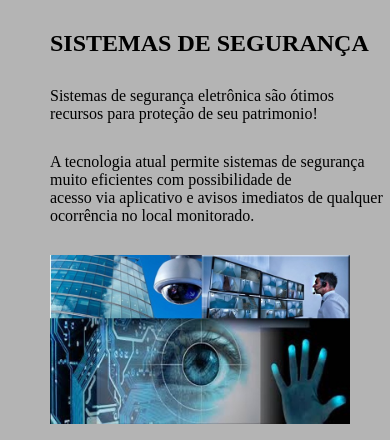
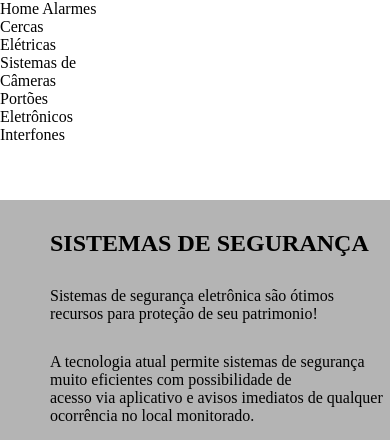
Before and after one commit to marcelo-prog/O-instalador, a PHP site: page / in a window 390 px wide. Shown: the part 152-592 px from the top of the page. Run offline with PHP 8.4, Linux system fonts and the light colour scheme.

Commit message:
01/03/21

```diff
--- a/css/style.css
+++ b/css/style.css
@@ -26,11 +26,10 @@ header .inicio h2{
 	margin-top:33px;
 }
 
-nav{
+nav {
 	width:100%;
 	height:32px;
 	background-color:gray;
-
 
 }
 
@@ -40,6 +39,13 @@ a{
 	margin-left: 70px;
 	text-decoration: none;
 
+}
+
+.mobile{
+	display:none;
+	width:100px;
+	height:200px;
+	display: inline-block;
 }
 
 section{
@@ -172,11 +178,19 @@ footer h5{
 		height:32px;
 		background-image: url(../imagens/hamburguer.png);
 		background-size: 100% 100%;
-		display:inline-block
+		transition: 0.7s;
 	}
 
 	nav .lista a{
-		font-size: 0px;
+		display:none;
+	}
+
+	.mobile{
+		display:in-block;
+
+
+	}
+
 	}
 
 	header .inicio{
--- a/index.html
+++ b/index.html
@@ -37,6 +37,19 @@
 
 		</nav>
 
+		<div class="mobile">
+				<td>
+					<tr href="index.html">Home</tr>
+					<tr href="alarmes.html">Alarmes</tr>
+					<tr href="cercas.html">Cercas Elétricas</tr>
+					<tr href="cameras.html">Sistemas de Câmeras</tr>
+					<tr href="portoes.html">Portões Eletrônicos</tr>
+					<tr href="interfones.html">Interfones</tr>
+				</td>
+
+		</div><!--mobile-->
+
+
 		<section>
 
 			<h2>SISTEMAS DE SEGURANÇA</h2>
```
